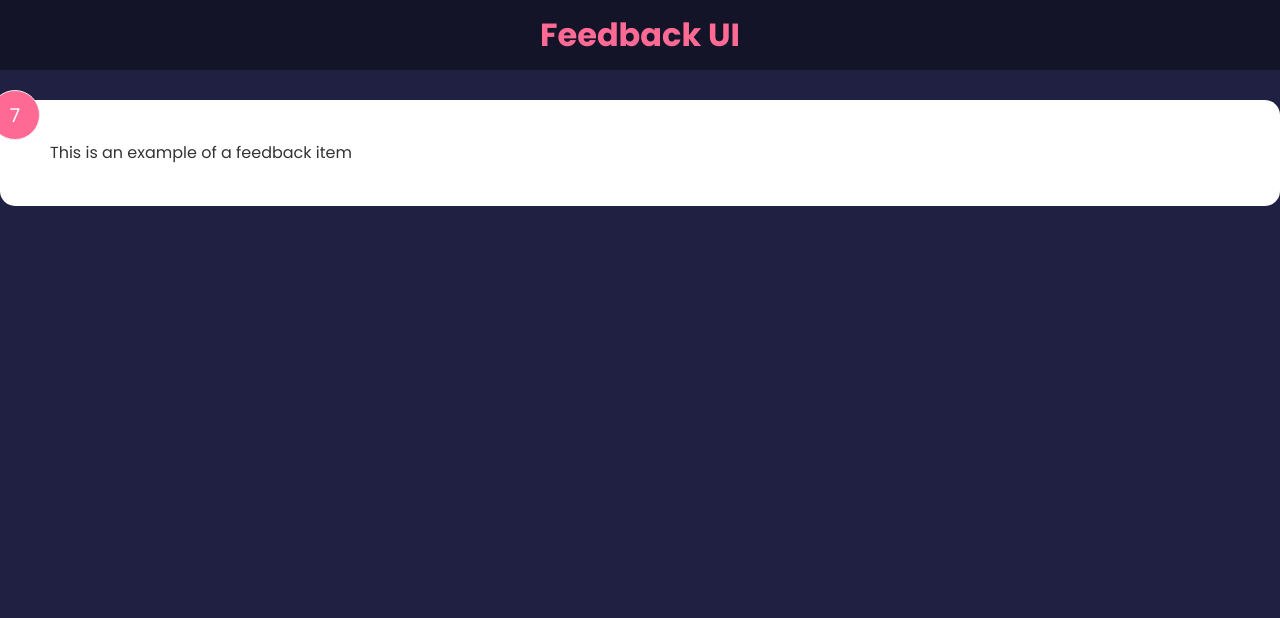
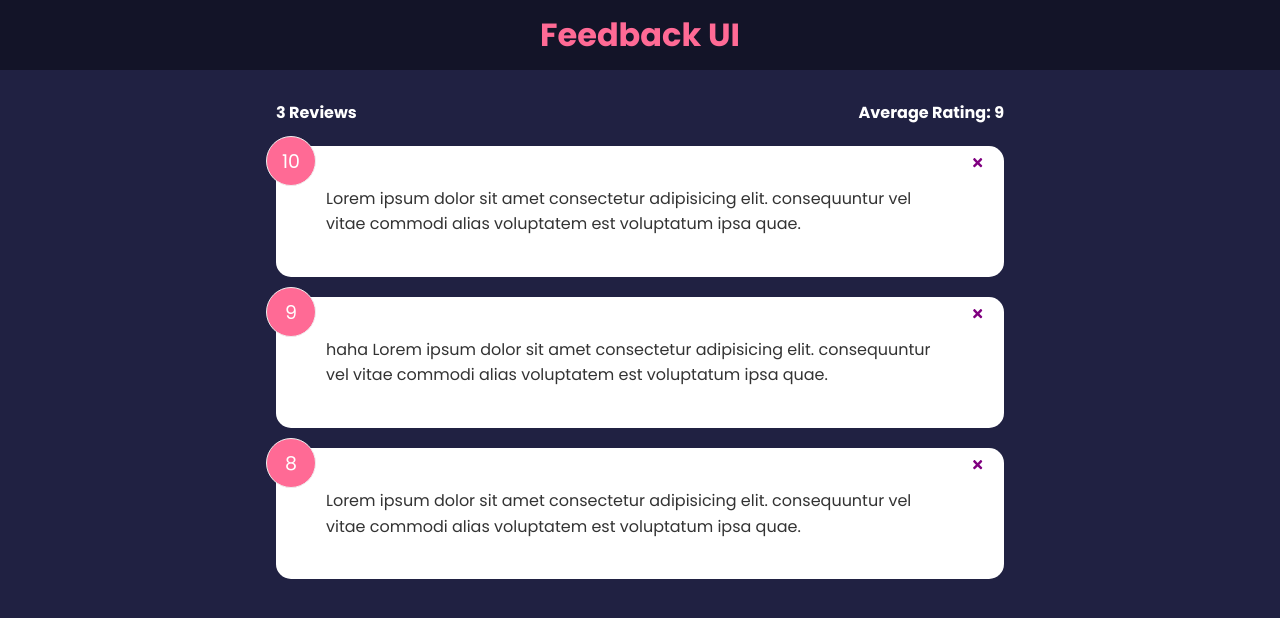
Before and after one commit to arrizkyhp/feedback-app, a React (Create React App) app: page / in a window 1280 px wide. Shown: the top 618 px of the page. Built offline with nearby package versions, Linux system fonts and the light colour scheme; the HTML template or start-up script is replaced by a standard one.

Commit message:
Update (Section 3 | 14)

```diff
--- a/package.json
+++ b/package.json
@@ -8,6 +8,7 @@
     "@testing-library/user-event": "^13.5.0",
     "react": "^17.0.2",
     "react-dom": "^17.0.2",
+    "react-icons": "^4.3.1",
     "react-scripts": "5.0.0",
     "web-vitals": "^2.1.2"
   },
--- a/src/App.js
+++ b/src/App.js
@@ -1,11 +1,27 @@
-import FeedbackItem from "./components/FeedbackItem";
+import { useState } from "react";
+import FeedbackList from "./components/FeedbackList";
+import FeedbackStats from "./components/FeedbackStats";
 import Header from "./components/Header";
+import FeedbackData from './data/FeedbackData';
 
 export default function App() {
+    const [feedback, setFeedback] = useState(FeedbackData);
+
+    const deleteFeedback = (id) => {
+        if (window.confirm('Are you sure want to delete?')) {
+            setFeedback(feedback.filter((item) => item.id !== id))
+        }
+    }
     return (
         <>
             <Header/>
-            <FeedbackItem />
+            <div className="container">
+                <FeedbackStats feedback={feedback} />
+                <FeedbackList
+                    feedback={feedback}
+                    handleDelete={deleteFeedback}
+                />
+            </div>
         </>
     )
 }
--- a/src/components/FeedbackItem.jsx
+++ b/src/components/FeedbackItem.jsx
@@ -1,15 +1,22 @@
-import { useState } from "react"
+import Card from "../shared/Card";
+import PropTypes from 'prop-types';
+import { FaTimes } from 'react-icons/fa';
 
-function FeedbackItem() {
-    const [rating, setRating] = useState(7)
-    const [text, setText] = useState(" This is an example of a feedback item");
+function FeedbackItem({ item, handleDelete }) {
 
     return (
-        <div className='card'>
-            <div className="num-display">{rating}</div>
-            <div className="text-display">{text}</div>
-        </div>
+        <Card>
+            <div className="num-display">{item.rating}</div>
+            <button onClick={() => handleDelete(item.id)} className="close">
+                <FaTimes color="purple" />
+            </button>
+            <div className="text-display">{item.text}</div>
+        </Card>
     )
 }
 
+FeedbackItem.protoTypes = {
+    item: PropTypes.object.isRequired,
+}
+
 export default FeedbackItem
--- /dev/null
+++ b/src/components/FeedbackList.jsx
@@ -0,0 +1,33 @@
+import PropTypes from 'prop-types';
+import FeedbackItem from "./FeedbackItem"
+
+
+function FeedbackList({ feedback, handleDelete }) {
+    if (!feedback || feedback.length === 0) { return <p>No Feedback yet..</p>};
+
+    return (
+      <div>
+        <div className="feedback-list">
+          {feedback.map((item) => (
+              <FeedbackItem
+                key={item.id}
+                item={item}
+                handleDelete={handleDelete}
+            />
+          ))}
+        </div>
+      </div>
+    );
+}
+
+FeedbackList.propTypes = {
+    feedback: PropTypes.arrayOf(
+        PropTypes.shape({
+            id: PropTypes.number.isRequired,
+            rating: PropTypes.number.isRequired,
+            text: PropTypes.string.isRequired
+        })
+    ).isRequired,
+}
+
+export default FeedbackList
--- /dev/null
+++ b/src/components/FeedbackStats.jsx
@@ -0,0 +1,23 @@
+import PropTypes from 'prop-types';
+
+function FeedbackStats({feedback}) {
+    // Calc rating avg
+    let average = feedback.reduce((acc, cur) => {
+        return acc + cur.rating
+    }, 0) / feedback.length;
+
+    // to avoid 6.845645646
+    average = average.toFixed(1).replace(/[.,]0$/, '');
+    return (
+        <div className="feedback-stats">
+            <h4>{feedback.length} Reviews</h4>
+            <h4>Average Rating: {isNaN(average) ? 0 : average}</h4>
+        </div>
+    )
+}
+
+FeedbackStats.propTypes = {
+    feedback: PropTypes.array.isRequired,
+}
+
+export default FeedbackStats
--- /dev/null
+++ b/src/data/FeedbackData.js
@@ -0,0 +1,19 @@
+const FeedbackData = [
+  {
+    id: 1,
+    rating: 10,
+    text: "Lorem ipsum dolor sit amet consectetur adipisicing elit. consequuntur vel vitae commodi alias voluptatem est voluptatum ipsa quae.",
+  },
+  {
+    id: 2,
+    rating: 9,
+    text: "haha Lorem ipsum dolor sit amet consectetur adipisicing elit. consequuntur vel vitae commodi alias voluptatem est voluptatum ipsa quae.",
+  },
+  {
+    id: 3,
+    rating: 8,
+    text: "Lorem ipsum dolor sit amet consectetur adipisicing elit. consequuntur vel vitae commodi alias voluptatem est voluptatum ipsa quae.",
+  },
+];
+
+export default FeedbackData
--- /dev/null
+++ b/src/shared/Card.jsx
@@ -0,0 +1,21 @@
+
+import PropTypes from 'prop-types';
+
+function Card({ children, reverse }) {
+    return (
+        <div className={`card ${reverse && 'reverse'}`}>
+            {children}
+        </div>
+    )
+}
+
+Card.defaultProps = {
+    reverse: false,
+}
+
+Card.propTypes = {
+    children: PropTypes.node.isRequired,
+    reverese: PropTypes.bool,
+}
+
+export default Card
```
Also changed, not shown: 1 other file (tests, documents, lock files or other folders).
